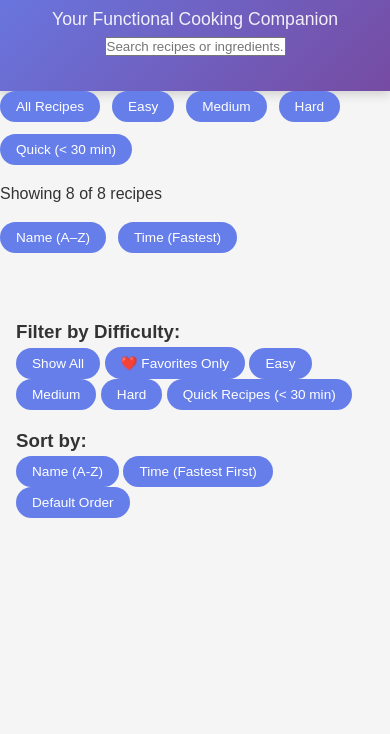
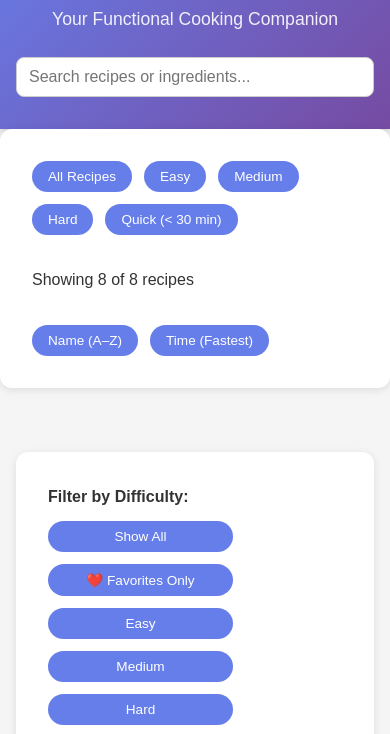
Before and after one commit to mtaiyab377/recipi, a plain HTML site: page index.html in a window 390 px wide. Shown: the part 99-833 px from the top of the page. Drawn offline with Linux system fonts and the light colour scheme.

Commit message:
Update style.css

```diff
--- a/style.css
+++ b/style.css
@@ -135,3 +135,146 @@ main {
   gap: 0.75rem;
   flex-wrap: wrap;
 }
+
+/* Controls Section */
+.controls {
+    background: white;
+    border-radius: 12px;
+    padding: 2rem;
+    margin-bottom: 2rem;
+    box-shadow: 0 2px 8px rgba(0,0,0,0.1);
+}
+
+.filter-group,
+.sort-group {
+    margin-bottom: 1.5rem;
+}
+
+.filter-group:last-child,
+.sort-group:last-child {
+    margin-bottom: 0;
+}
+
+.controls h3 {
+    color: #333;
+    font-size: 1rem;
+    margin-bottom: 0.75rem;
+    font-weight: 600;
+}
+
+.button-group {
+    display: flex;
+    flex-wrap: wrap;
+    gap: 0.75rem;
+}
+
+/* Filter and Sort Buttons */
+.filter-btn,
+.sort-btn {
+    padding: 0.6rem 1.2rem;
+    border: 2px solid #667eea;
+    background: white;
+    color: #667eea;
+    border-radius: 8px;
+    font-size: 0.9rem;
+    font-weight: 500;
+    cursor: pointer;
+    transition: all 0.3s ease;
+}
+
+.filter-btn:hover,
+.sort-btn:hover {
+    background: #f0f2ff;
+    transform: translateY(-2px);
+}
+
+.filter-btn.active,
+.sort-btn.active {
+    background: #667eea;
+    color: white;
+}
+
+.filter-btn:active,
+.sort-btn:active {
+    transform: translateY(0);
+}
+
+/* Responsive adjustments */
+@media (max-width: 768px) {
+    .button-group {
+        flex-direction: column;
+    }
+
+    .filter-btn,
+    .sort-btn {
+        width: 100%;
+    }
+
+}
+
+/* Search Container */
+.search-container {
+    max-width: 500px;
+    margin: 1.5rem auto 0;
+    position: relative;
+}
+
+#search-input {
+    /* Full width, padding, rounded corners */
+    width: 100%;
+    padding: 10px 40px 10px 12px; /* extra right padding for clear button */
+    border-radius: 8px;
+    border: 1px solid #ccc;
+    font-size: 16px;
+}
+
+#search-input:focus {
+    /* Remove outline, add box-shadow */
+    outline: none;
+    box-shadow: 0 0 5px rgba(0, 123, 255, 0.5);
+}
+
+.clear-btn {
+    /* Position absolute, right side, vertically centered */
+    position: absolute;
+    right: 10px;
+    top: 50%;
+    transform: translateY(-50%);
+    cursor: pointer;
+    border: none;
+    background: transparent;
+    font-size: 16px;
+}
+/*********
+   Recipe Counter
+*********/
+.recipe-info {
+    /* Center text, add margin */
+    text-align: center;
+    margin: 1rem 0;
+}
+
+/*********
+   Favorite Button on Cards
+*********/
+.recipe-card {
+    /* Needed so absolute button positions relative to card */
+    position: relative;
+}
+
+.favorite-btn {
+    /* Position in top-right corner of card */
+    position: absolute;
+    top: 1rem;
+    right: 1rem;
+    cursor: pointer;
+    background: none;
+    border: none;
+    font-size: 18px;
+}
+
+/* Hover effect */
+.favorite-btn:hover {
+    /* Scale up slightly */
+    transform: scale(1.1);
+}
```
